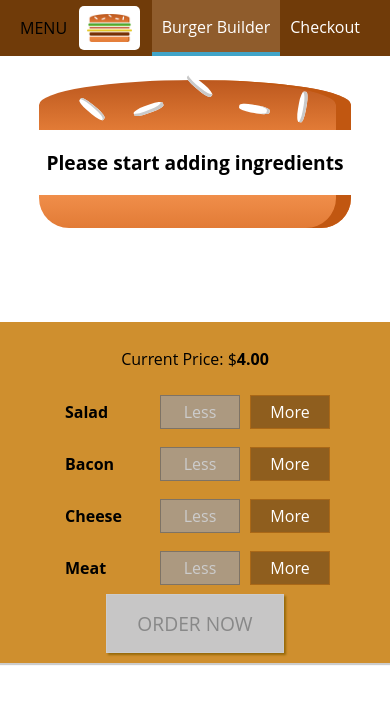
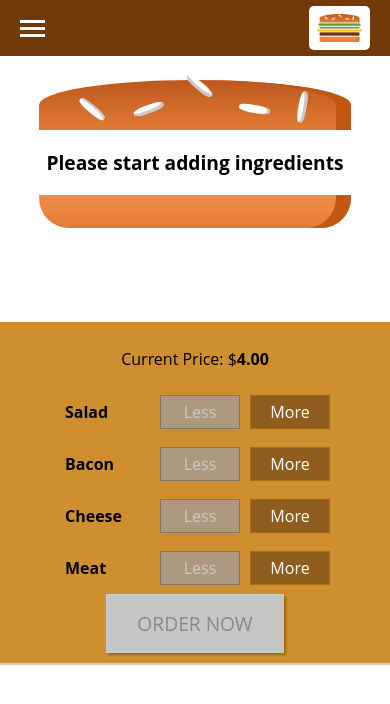
Before and after one commit to shaneiadt/react-burger-builder, a React app: page / in a window 390 px wide. Shown: the top 704 px of the page. Built offline with nearby package versions, Linux system fonts and the light colour scheme; the HTML template or start-up script is replaced by a standard one.

Commit message:
Add Responsive SideDrawer Component

```diff
--- a/src/components/Layout/Layout.js
+++ b/src/components/Layout/Layout.js
@@ -1,16 +1,40 @@
-import React from 'react';
+import React, { Component } from 'react';
 
 import Aux from '../../hoc/Aux';
 import classes from './Layout.css';
 import Toolbar from '../Navigation/Toolbar/Toolbar';
+import SideDrawer from '../Navigation/SideDrawer/SideDrawer';
 
-const layout = (props) => (
-    <Aux>
-        <Toolbar />
-        <main className={classes.Content}>
-            {props.children}
-        </main>
-    </Aux>
-);
+class Layout extends Component {
 
-export default layout;
+    state = {
+        showSideDrawer: false
+    }
+
+    sideDrawerClosedHandler = () => {
+        this.setState({ showSideDrawer: false });
+    }
+
+    toggleSideDrawerHandler = () => {
+        this.setState((prevState) => {
+            return { showSideDrawer: !prevState.showSideDrawer };
+        });
+    }
+
+    render() {
+        return (
+            <Aux>
+                <Toolbar
+                    toggleSideDrawer={this.toggleSideDrawerHandler} />
+                <SideDrawer
+                    open={this.state.showSideDrawer}
+                    closed={this.sideDrawerClosedHandler} />
+                <main className={classes.Content}>
+                    {this.props.children}
+                </main>
+            </Aux>
+        );
+    }
+}
+
+export default Layout;
--- a/src/components/Logo/Logo.css
+++ b/src/components/Logo/Logo.css
@@ -1,7 +1,7 @@
 .Logo{
     background-color: #fff;
     padding: 8px;
-    height: 80%;
+    height: 100%;
     box-sizing: border-box;
     border-radius: 5px;
 }
--- a/src/components/Logo/Logo.js
+++ b/src/components/Logo/Logo.js
@@ -4,7 +4,7 @@
 import classes from './Logo.css';
 
 const logo = (props) => (
-    <div className={classes.Logo}>
+    <div className={classes.Logo} style={{height:props.height}}>
         <img src={burgerLogo} alt="React Burger Builder" />
     </div>
 );
--- /dev/null
+++ b/src/components/Navigation/HamburgerMenu/HamburgerMenu.css
@@ -0,0 +1,38 @@
+.HamburgerMenu{
+    display: inline-block;
+    cursor: pointer;
+}
+
+.Bar1,
+.Bar2,
+.Bar3 {
+    width: 25px;
+    height: 3px;
+    background-color: #fff;
+    margin: 4px 0;
+    transition: 0.4s;
+}
+
+.Changed .Bar1 {
+    -webkit-transform: rotate(-45deg) translate(-9px, 6px);
+    transform: rotate(-45deg) translate(-9px, 6px);
+}
+
+.Changed .Bar2 {opacity: 0;}
+
+.Changed .Bar3 {
+    -webkit-transform: rotate(45deg) translate(-8px, -8px);
+    transform: rotate(45deg) translate(-8px, -8px);
+}
+
+@media (min-width: 500px){
+    .HamburgerMenu{
+        display: none;
+    }
+}
+
+@media (max-width: 500px){
+    .DesktopView{
+        display: none;
+    }
+}
--- /dev/null
+++ b/src/components/Navigation/HamburgerMenu/HamburgerMenu.js
@@ -0,0 +1,21 @@
+import React from 'react';
+
+import classes from './HamburgerMenu.css';
+import Aux from '../../../hoc/Aux';
+
+const hamburgerMenu = (props) => {
+    return (
+        <Aux>
+            <div className={classes.HamburgerMenu} onClick={props.clicked}>
+                <div className={classes.Bar1}></div>
+                <div className={classes.Bar2}></div>
+                <div className={classes.Bar3}></div>
+            </div>
+            <div className={classes.DesktopView}>
+                Menu Text
+            </div>
+        </Aux>
+    );
+};
+
+export default hamburgerMenu;
--- a/src/components/Navigation/NavigationItems/NavigationItem/NavigationItem.css
+++ b/src/components/Navigation/NavigationItems/NavigationItem/NavigationItem.css
@@ -1,19 +1,39 @@
+.NavigationItem{
+    margin:10px 0px;
+    box-sizing: border-box;
+    display: block;
+    width:100%;
+}
+
+.NavigationItem a{
+    color:#8f5c2c;
+    text-decoration: none;
+    width:100%;
+    padding:16px 10px;
+    box-sizing: border-box;
+    display: block;
+}
+.NavigationItem a:hover,
+.NavigationItem a:active,
+.NavigationItem a.active{
+    columns: #40a4c8;;
+}
+
+@media (min-width: 500px) {
+
     .NavigationItem{
         margin:0;
-    box-sizing: border-box;
         display: flex;
         height:100%;
+        width:auto;
         align-items: center;
     }
 
     .NavigationItem a{
         color:#fff;
-    text-decoration: none;
         height:100%;
         padding:16px 10px;
         border-bottom: 4px solid transparent;
-    box-sizing: border-box;
-    display: block;
     }
     .NavigationItem a:hover,
     .NavigationItem a:active,
@@ -22,3 +42,5 @@
         border-bottom: 4px solid #40a4c8;
         color:#fff;
     }
+
+}
--- a/src/components/Navigation/NavigationItems/NavigationItems.css
+++ b/src/components/Navigation/NavigationItems/NavigationItems.css
@@ -3,6 +3,13 @@
     padding:0;
     list-style: none;
     display: flex;
+    flex-flow: column;
     align-items: center;
     height:100%;
 }
+
+@media (min-width: 500px) {
+    .NavigationItems {
+        flex-flow: row;
+    }
+}
--- /dev/null
+++ b/src/components/Navigation/SideDrawer/SideDrawer.css
@@ -0,0 +1,33 @@
+.SideDrawer {
+    position: fixed;
+    width: 280px;
+    max-width: 70%;
+    height: 100%;
+    left: 0;
+    right: 0;
+    top: 0;
+    z-index: 200;
+    background-color: white;
+    padding: 32px 16px;
+    box-sizing: border-box;
+    transition: transform 0.3s ease-out;
+}
+
+@media (min-width: 500px) {
+    .SideDrawer{
+        display: none;
+    }
+}
+
+.Open {
+    transform: translate(0);
+}
+
+.Close {
+    transform: translate(-100%);
+}
+
+.Logo{
+    height:11%;
+    margin-bottom: 32px;
+}
--- /dev/null
+++ b/src/components/Navigation/SideDrawer/SideDrawer.js
@@ -0,0 +1,29 @@
+import React from 'react';
+
+import Logo from '../../Logo/Logo';
+import NavigationItems from '../NavigationItems/NavigationItems';
+import classes from './SideDrawer.css';
+import Backdrop from '../../UI/Backdrop/Backdrop';
+import Aux from '../../../hoc/Aux';
+
+const sideDrawer = (props) => {
+    let attachedClasses = [classes.SideDrawer, classes.Close];
+    if(props.open){
+        attachedClasses = [classes.SideDrawer, classes.Open];
+    }
+    return (
+        <Aux>
+            <Backdrop show={props.open} clicked={props.closed} />
+            <div className={attachedClasses.join(' ')}>
+                <div className={classes.Logo}>
+                    <Logo />
+                </div>
+                <nav>
+                    <NavigationItems />
+                </nav>
+            </div>
+        </Aux>
+    );
+};
+
+export default sideDrawer;
--- a/src/components/Navigation/Toolbar/Toolbar.css
+++ b/src/components/Navigation/Toolbar/Toolbar.css
@@ -16,3 +16,13 @@
 .Toolbar nav{
     height: 100%;
 }
+
+.Logo {
+    height: 80%;
+}
+
+@media (max-width: 499px){
+    .DesktopOnly{
+        display: none;
+    }
+}
--- a/src/components/Navigation/Toolbar/Toolbar.js
+++ b/src/components/Navigation/Toolbar/Toolbar.js
@@ -3,12 +3,15 @@
 import classes from './Toolbar.css';
 import Logo from '../../Logo/Logo';
 import NavigationItems from '../NavigationItems/NavigationItems';
+import HamburgerMenu from '../HamburgerMenu/HamburgerMenu';
 
 const toolbar = (props) => (
     <header className={classes.Toolbar}>
-        <div>MENU</div>
-        <Logo />
-        <nav>
+        <HamburgerMenu clicked={props.toggleSideDrawer}/>
+        <div className={classes.Logo}>
+            <Logo />
+        </div>
+        <nav className={classes.DesktopOnly}>
             <NavigationItems />
         </nav>
     </header>
```
Lines whose indentation alone changed are shown as unchanged.
